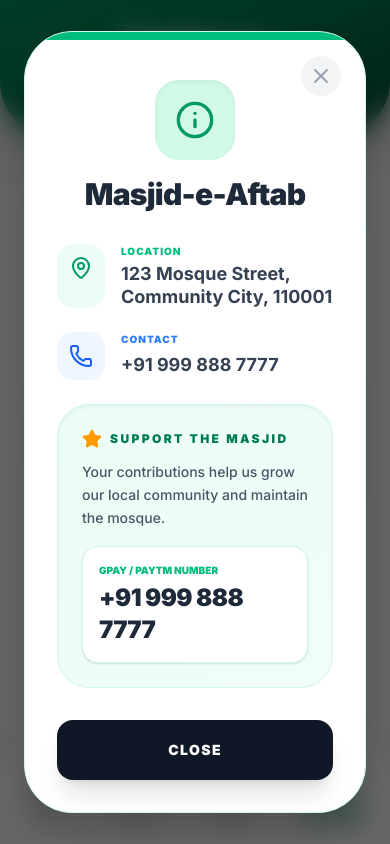
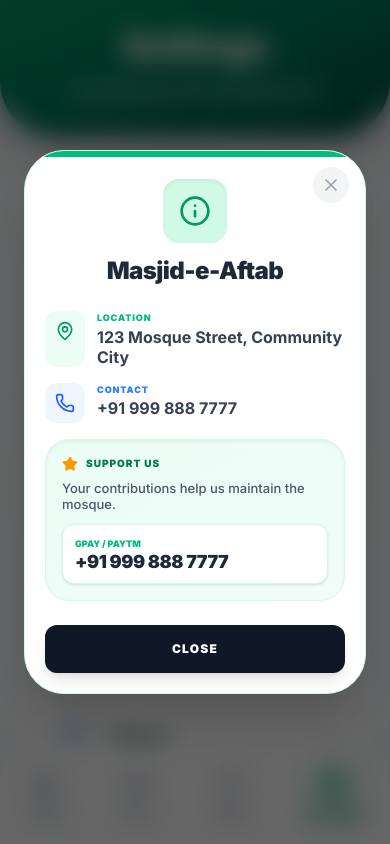
Before and after one commit to zaidmohammed7/Masjid-e-Aftab, a Next.js app: page /settings in a window 390 px wide. Both pictures are taken after a click on the button 329 px from the left and 736 px from the top of the page. Shown: the top 844 px of the page. Built offline with nearby package versions, Linux system fonts and the light colour scheme.

Commit message:
v1.4.0: Enhanced Post Announcement flow (media & audio previews), UI consistency updates, Admin session persistence, and About Us mobile UI fixes

```diff
--- a/src/app/admin/login/page.tsx
+++ b/src/app/admin/login/page.tsx
@@ -17,7 +17,7 @@ export default function AdminLogin() {
     // Simple mock logic for demonstration:
     // In production, send this via a Server Action to verify process.env.ADMIN_PIN and set an HTTP-Only cookie.
     if (pin === "1234" || pin === process.env.NEXT_PUBLIC_ADMIN_PIN) {
-      document.cookie = "admin_auth=true; path=/";
+      document.cookie = "admin_auth=true; path=/; SameSite=Lax";
       router.push("/admin");
     } else {
       setError(true);
--- a/src/components/SettingsClient.tsx
+++ b/src/components/SettingsClient.tsx
@@ -306,67 +306,67 @@ export default function SettingsClient() {
             <ShieldCheck size={20} />
             <span className="font-black tracking-widest text-xs uppercase">Secure & Private</span>
           </div>
-          <p className="text-gray-400 text-sm font-bold">Masjid App v1.3.9</p>
-          <p className="text-gray-300 dark:text-gray-600 text-xs mt-1">Made with ❤️ for the Community</p>
+          <p className="text-gray-400 text-sm font-bold">Masjid App v1.4.0</p>
+          <p className="text-gray-300 dark:text-gray-600 text-[10px] sm:text-xs mt-1 font-bold uppercase tracking-widest">Made for the Community</p>
         </div>
       </div>
 
       {isAboutOpen && (
         <div className="fixed inset-0 z-[100] flex items-center justify-center bg-black/60 backdrop-blur-md p-6 animate-in fade-in duration-300">
-          <div className="bg-white dark:bg-gray-900 w-full max-w-sm rounded-[3rem] p-8 shadow-2xl relative animate-in zoom-in-95 border border-emerald-100 dark:border-emerald-900/30 overflow-hidden">
-            <div className="absolute top-0 left-0 w-full h-2 bg-emerald-500" />
+          <div className="bg-white dark:bg-gray-900 w-full max-w-sm rounded-[2.5rem] p-5 shadow-2xl relative animate-in zoom-in-95 border border-emerald-100 dark:border-emerald-900/30 overflow-y-auto max-h-[85vh]">
+            <div className="absolute top-0 left-0 w-full h-1.5 bg-emerald-500 z-10" />
 
             <button
               onClick={() => setIsAboutOpen(false)}
-              className="absolute top-6 right-6 p-2 bg-gray-100 dark:bg-gray-800 text-gray-400 rounded-full active:scale-90"
+              className="absolute top-4 right-4 p-2 bg-gray-100 dark:bg-gray-800 text-gray-400 rounded-full active:scale-90 z-20"
             >
-              <X size={24} />
+              <X size={20} />
             </button>
 
-            <div className="flex flex-col items-center text-center mt-4">
-              <div className="w-20 h-20 bg-emerald-100 dark:bg-emerald-500/20 rounded-3xl flex items-center justify-center text-emerald-600 mb-4 shadow-inner">
-                 <Info size={40} />
+            <div className="flex flex-col items-center text-center mt-2">
+              <div className="w-16 h-16 bg-emerald-100 dark:bg-emerald-500/20 rounded-2xl flex items-center justify-center text-emerald-600 mb-3 shadow-inner">
+                 <Info size={32} />
               </div>
-              <h3 className="text-3xl font-black text-gray-800 dark:text-gray-100 tracking-tight">Masjid-e-Aftab</h3>
+              <h3 className="text-2xl font-black text-gray-800 dark:text-gray-100 tracking-tight">Masjid-e-Aftab</h3>
             </div>
 
-            <div className="mt-8 space-y-6">
-               <div className="flex gap-4">
-                  <div className="bg-emerald-50 dark:bg-emerald-500/10 p-3 rounded-2xl text-emerald-600 flex-shrink-0">
-                     <MapPin size={24} />
+            <div className="mt-6 space-y-4">
+               <div className="flex gap-3">
+                  <div className="bg-emerald-50 dark:bg-emerald-500/10 p-2.5 rounded-xl text-emerald-600 flex-shrink-0">
+                     <MapPin size={20} />
                   </div>
                   <div className="text-left">
-                     <p className="font-black text-[10px] uppercase tracking-widest text-emerald-500 mb-1">Location</p>
-                     <p className="font-bold text-gray-700 dark:text-gray-300 text-lg leading-tight">123 Mosque Street, Community City, 110001</p>
+                     <p className="font-black text-[9px] uppercase tracking-widest text-emerald-500 mb-0.5">Location</p>
+                     <p className="font-bold text-gray-700 dark:text-gray-300 text-base leading-tight">123 Mosque Street, Community City</p>
                   </div>
                </div>
 
-               <div className="flex gap-4">
-                  <div className="bg-blue-50 dark:bg-blue-500/10 p-3 rounded-2xl text-blue-600 flex-shrink-0">
-                     <Phone size={24} />
+               <div className="flex gap-3">
+                  <div className="bg-blue-50 dark:bg-blue-500/10 p-2.5 rounded-xl text-blue-600 flex-shrink-0">
+                     <Phone size={20} />
                   </div>
                   <div className="text-left">
-                     <p className="font-black text-[10px] uppercase tracking-widest text-blue-500 mb-1">Contact</p>
-                     <p className="font-bold text-gray-700 dark:text-gray-300 text-lg">+91 999 888 7777</p>
+                     <p className="font-black text-[9px] uppercase tracking-widest text-blue-500 mb-0.5">Contact</p>
+                     <p className="font-bold text-gray-700 dark:text-gray-300 text-base leading-tight">+91 999 888 7777</p>
                   </div>
                </div>
 
-               <div className="bg-gradient-to-br from-emerald-50 to-teal-50 dark:from-emerald-900/20 dark:to-teal-900/20 p-6 rounded-[2rem] border border-emerald-100 dark:border-emerald-800/50 shadow-inner">
-                  <div className="flex items-center gap-2 mb-3">
-                     <Star size={20} className="text-amber-500 fill-amber-500" />
-                     <p className="font-black text-xs uppercase tracking-[0.2em] text-emerald-700 dark:text-emerald-400">Support the Masjid</p>
+               <div className="bg-gradient-to-br from-emerald-50 to-teal-50 dark:from-emerald-900/20 dark:to-teal-900/20 p-4 rounded-[1.5rem] border border-emerald-100 dark:border-emerald-800/50 shadow-inner">
+                  <div className="flex items-center gap-2 mb-2">
+                     <Star size={16} className="text-amber-500 fill-amber-500" />
+                     <p className="font-black text-[10px] uppercase tracking-widest text-emerald-700 dark:text-emerald-400">Support Us</p>
                   </div>
-                  <p className="text-gray-600 dark:text-gray-400 font-medium text-sm mb-4 leading-relaxed">Your contributions help us grow our local community and maintain the mosque.</p>
-                  <div className="bg-white dark:bg-gray-800 p-4 rounded-2xl border border-emerald-100 dark:border-emerald-700 shadow-sm">
-                     <p className="text-[10px] font-black uppercase text-emerald-500 mb-1">GPay / Paytm Number</p>
-                     <p className="text-2xl font-black text-gray-800 dark:text-gray-100 tracking-tight">+91 999 888 7777</p>
+                  <p className="text-gray-600 dark:text-gray-400 font-medium text-[13px] mb-3 leading-tight">Your contributions help us maintain the mosque.</p>
+                  <div className="bg-white dark:bg-gray-800 p-3 rounded-xl border border-emerald-100 dark:border-emerald-700 shadow-sm">
+                     <p className="text-[9px] font-black uppercase text-emerald-500 mb-0.5">GPay / Paytm</p>
+                     <p className="text-lg font-black text-gray-800 dark:text-gray-100 tracking-tight leading-none">+91 999 888 7777</p>
                   </div>
                </div>
             </div>
 
             <button
               onClick={() => setIsAboutOpen(false)}
-              className="w-full mt-8 py-5 bg-gray-900 dark:bg-emerald-600 text-white rounded-2xl font-black tracking-widest uppercase text-sm shadow-xl active:scale-95 transition-all"
+              className="w-full mt-6 py-4 bg-gray-900 dark:bg-emerald-600 text-white rounded-xl font-black tracking-widest uppercase text-xs shadow-lg active:scale-95 transition-all"
             >
               Close
             </button>
```
Also changed, not shown: src/components/AdminClient.tsx (+14 -14 lines).
